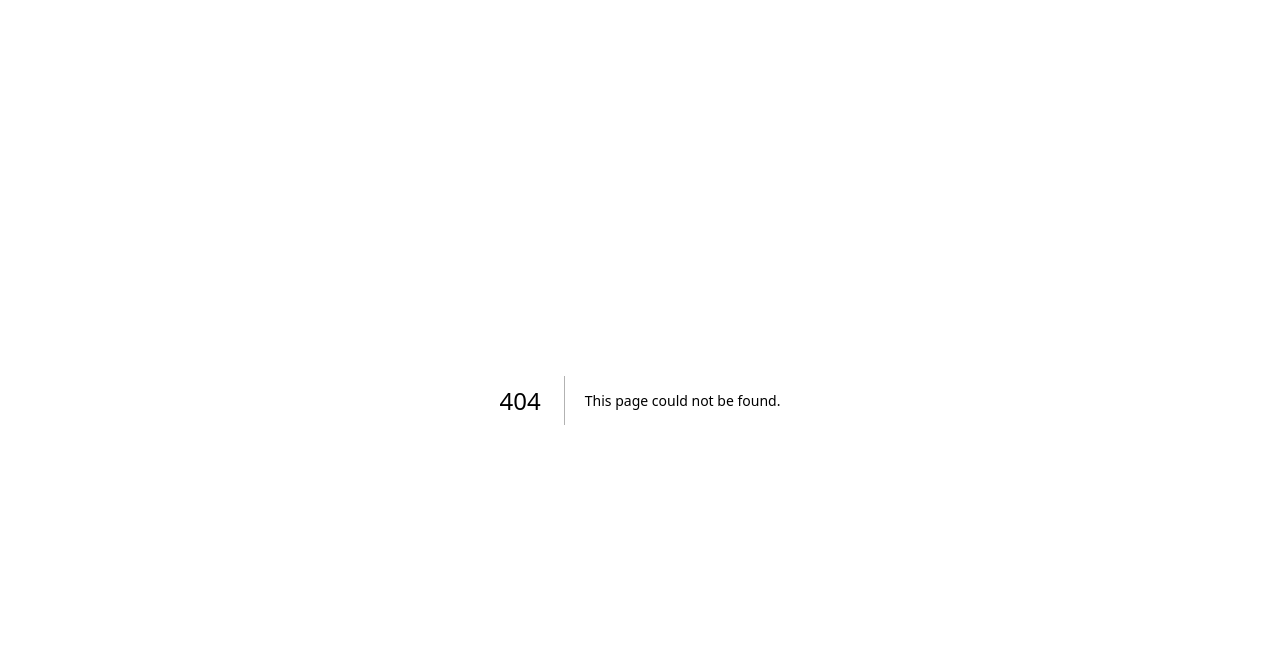
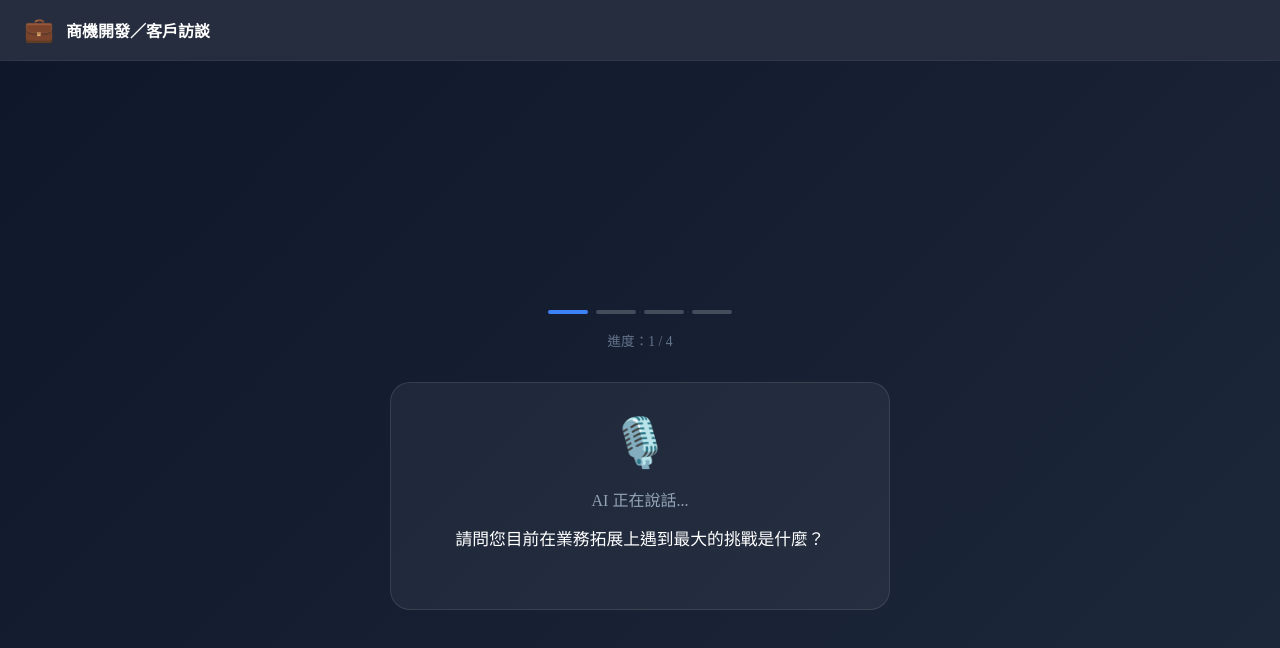
Before and after one commit to kellychenichun-glitch/voxpoll-v2, a Next.js app: page /interview/business-development in a window 1280 px wide. Before the commit this address had no page. Shown: the top 648 px of the page. Built offline with nearby package versions, Linux system fonts and the light colour scheme.

Commit message:
add app/interview/[modeId]/page.js

```diff
--- /dev/null
+++ b/app/interview/[modeId]/page.js
@@ -0,0 +1,40 @@
+'use client';
+import { useParams, useRouter } from 'next/navigation';
+import VoiceConversationEngine from '../../../components/VoiceConversationEngine-v2';
+
+const MODES = {
+  'political-poll': { name: '政治民調／輿情分析', icon: '🗳️' },
+  'business-development': { name: '商機開發／客戶訪談', icon: '💼' },
+  'general-survey': { name: '一般問卷／滿意度調查', icon: '📊' },
+};
+
+export default function InterviewPage() {
+  const params = useParams();
+  const router = useRouter();
+  const modeId = params.modeId;
+  const mode = MODES[modeId];
+  if (!mode) return <div style={{color:'white',padding:'2rem'}}>模式不存在</div>;
+
+  const handleComplete = async (responses) => {
+    try {
+      await fetch('/api/responses', {
+        method: 'POST',
+        headers: { 'Content-Type': 'application/json' },
+        body: JSON.stringify({ modeId, responses, timestamp: new Date().toISOString() }),
+      });
+    } catch(e) {}
+    setTimeout(() => router.push('/admin'), 3000);
+  };
+
+  return (
+    <div>
+      <div style={{position:'fixed',top:0,left:0,right:0,padding:'1rem 1.5rem',background:'rgba(15,23,42,0.9)',backdropFilter:'blur(10px)',display:'flex',alignItems:'center',gap:'0.75rem',zIndex:100,borderBottom:'1px solid rgba(255,255,255,0.1)'}}>
+        <span style={{fontSize:'1.5rem'}}>{mode.icon}</span>
+        <span style={{color:'white',fontWeight:'600'}}>{mode.name}</span>
+      </div>
+      <div style={{paddingTop:'60px'}}>
+        <VoiceConversationEngine modeId={modeId} onComplete={handleComplete} />
+      </div>
+    </div>
+  );
+}
```
